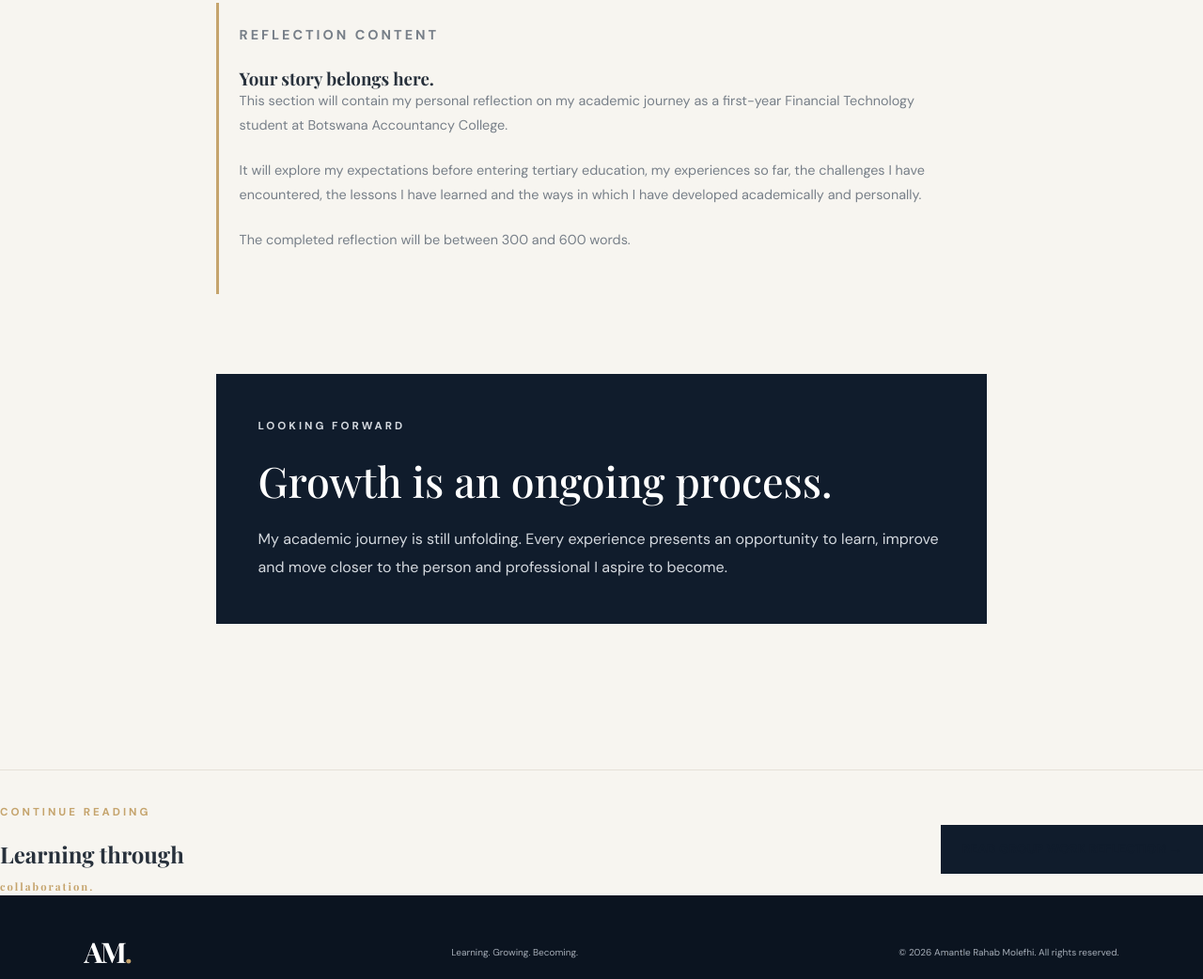
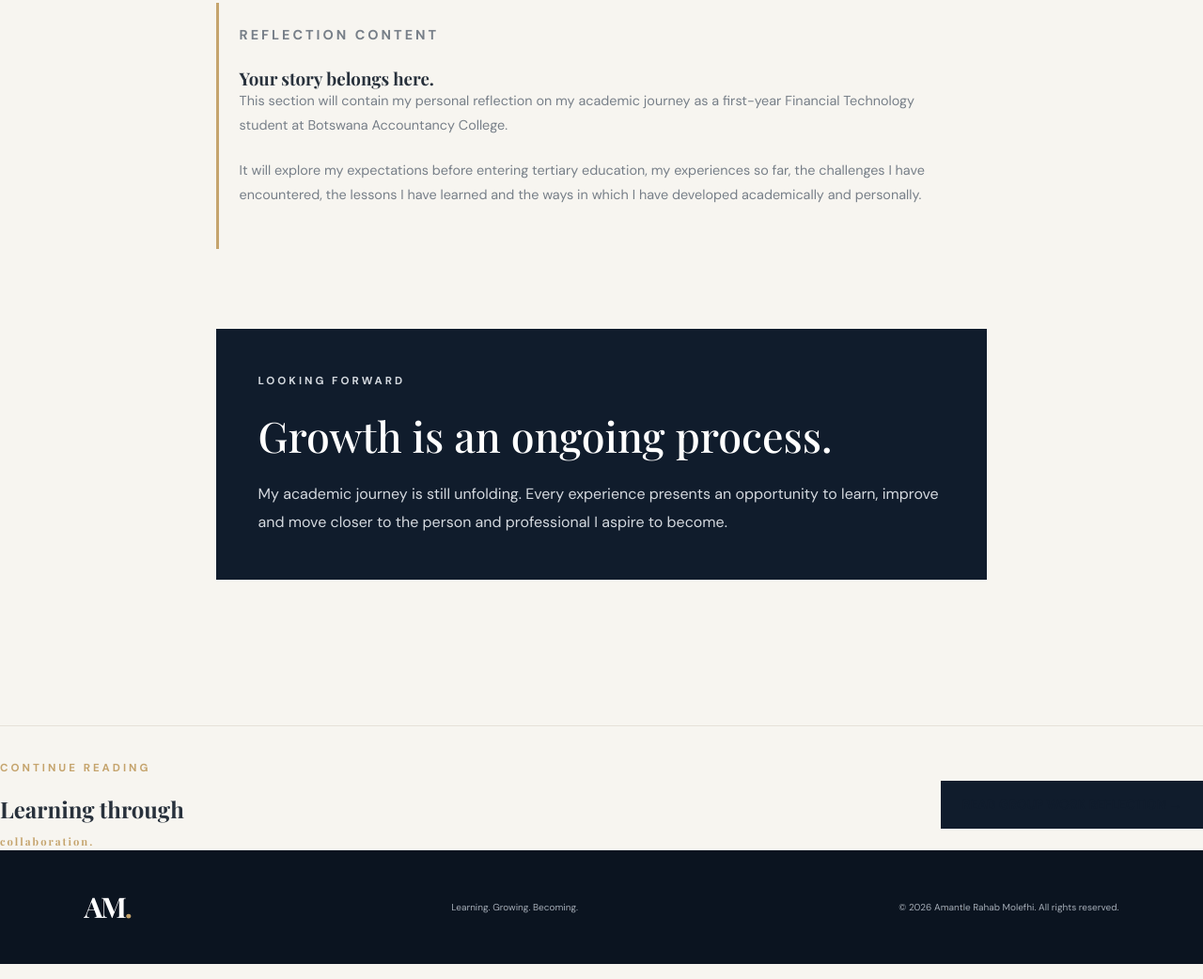
Before and after one commit to amantlerahab/amantle-digital.portfolio, a plain HTML site: page academic-journey.html in a window 1280 px wide. Shown: the part 973-2015 px from the top of the page at 94% size. Drawn offline with nearby package versions, Linux system fonts and the light colour scheme.

Commit message:
Update academic-journey.html

```diff
--- a/academic-journey.html
+++ b/academic-journey.html
@@ -90,11 +90,6 @@
                         academically and personally.
                     </p>
 
-                    <p>
-                        The completed reflection will be between
-                        300 and 600 words.
-                    </p>
-
                 </div>
 
             </div>
```
